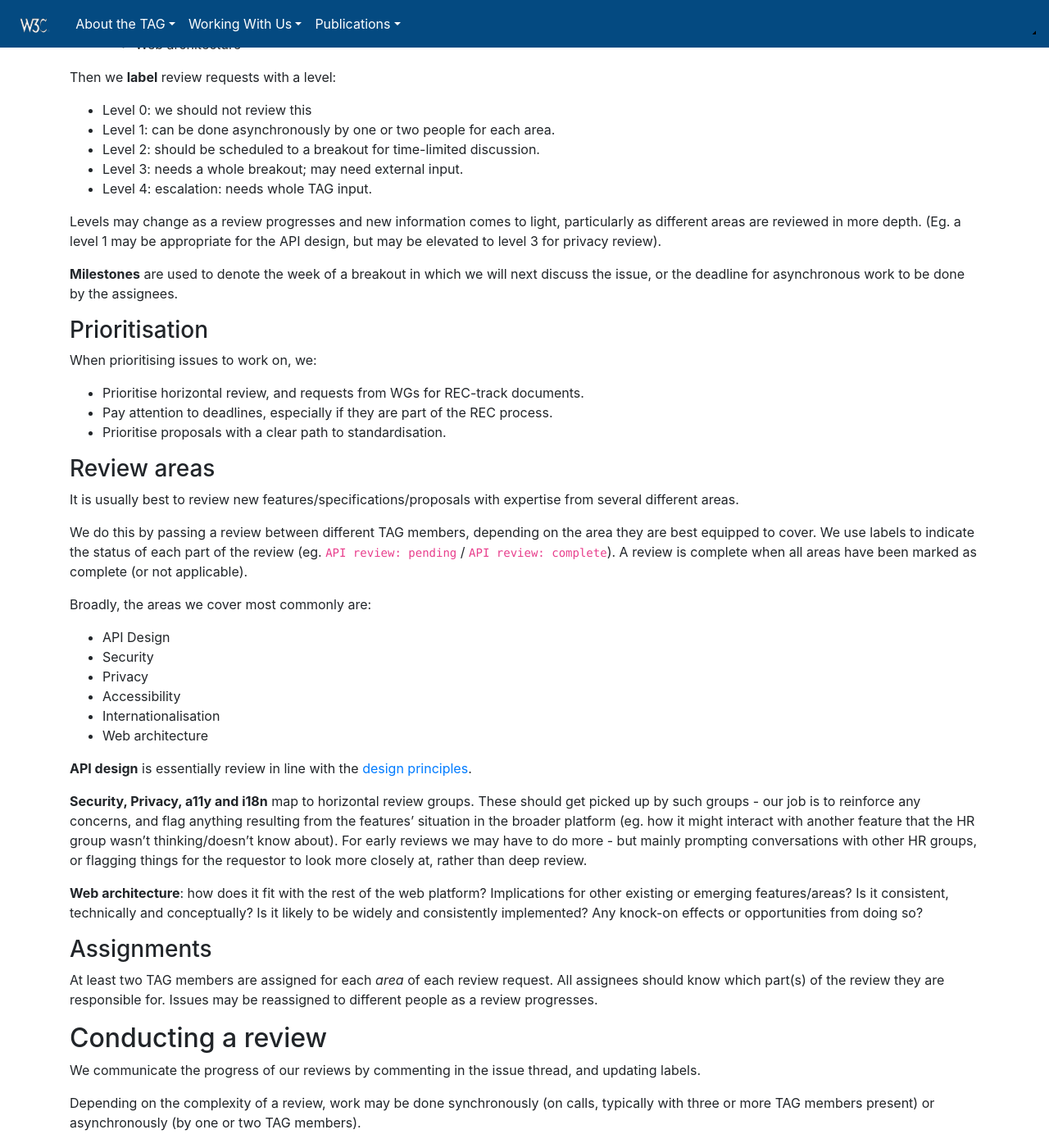
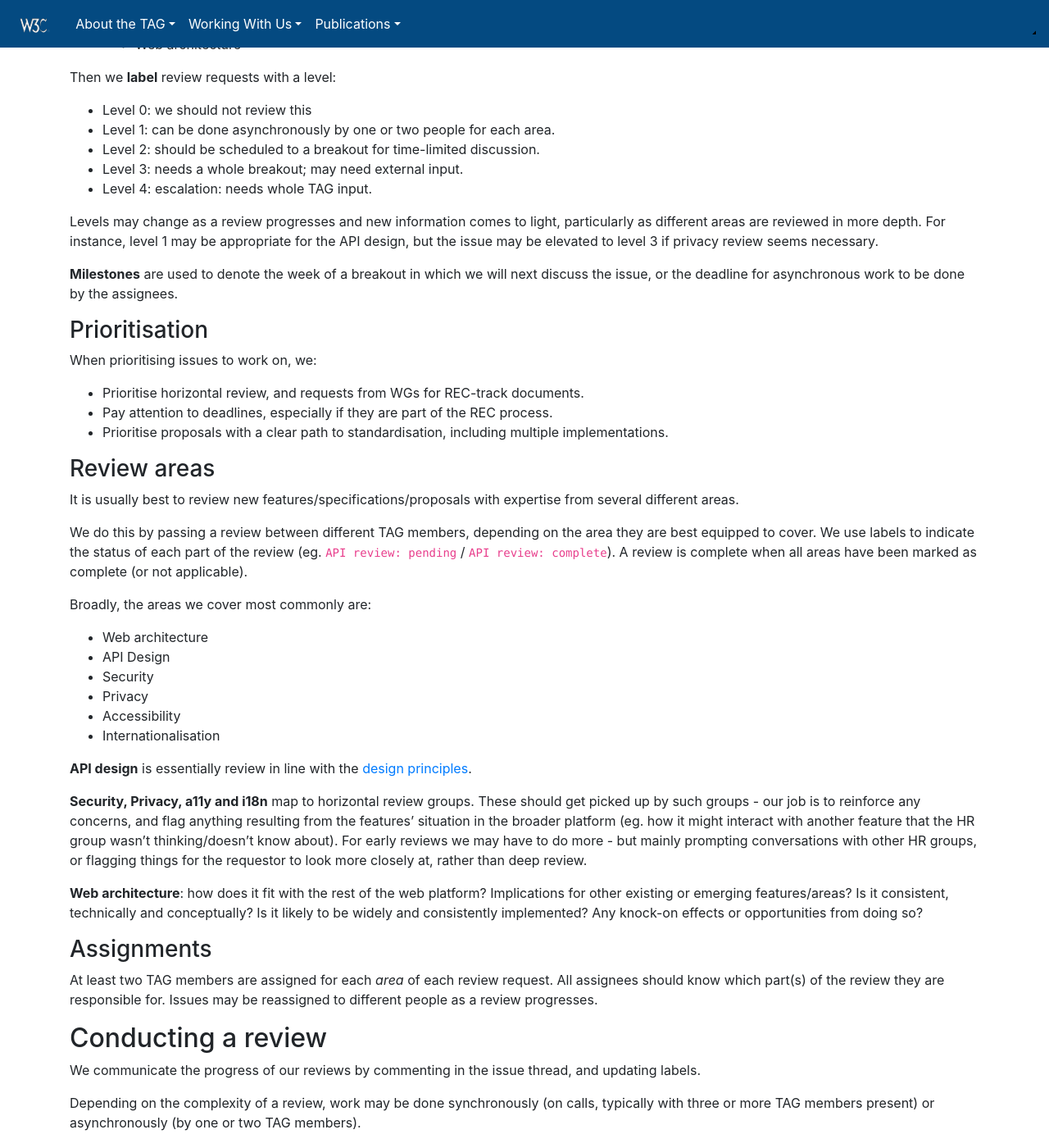
Before and after one commit to w3ctag/tag.w3.org, a Jekyll site: the page built from workmode/design-reviews.md, in a window 1280 px wide and 1400 px high, scrolled down 1236 px. Shown: the whole window at 82% size. Built offline with Jekyll 4.4.1, drawn with Linux system fonts in a browser that asks for light colours; nearby versions of some CDN libraries; library files that are not in the unit come from our copies; some of the changed text lies outside the part shown.

Commit message:
Apply suggestions from code review
Co-authored-by: Martin Thomson <mt@lowentropy.net>

```diff
--- a/workmode/design-reviews.md
+++ b/workmode/design-reviews.md
@@ -60,7 +60,7 @@ Then we **label** review requests with a level:
 * Level 3: needs a whole breakout; may need external input.
 * Level 4: escalation: needs whole TAG input.
 
-Levels may change as a review progresses and new information comes to light, particularly as different areas are reviewed in more depth. (Eg. a level 1 may be appropriate for the API design, but may be elevated to level 3 for privacy review).
+Levels may change as a review progresses and new information comes to light, particularly as different areas are reviewed in more depth. For instance, level 1 may be appropriate for the API design, but the issue may be elevated to level 3 if privacy review seems necessary.
 
 **Milestones** are used to denote the week of a breakout in which we will next discuss the issue, or the deadline for asynchronous work to be done by the assignees.
 
@@ -70,7 +70,7 @@ When prioritising issues to work on, we:
 
 * Prioritise horizontal review, and requests from WGs for REC-track documents.
 * Pay attention to deadlines, especially if they are part of the REC process.
-* Prioritise proposals with a clear path to standardisation.
+* Prioritise proposals with a clear path to standardisation, including multiple implementations.
 
 ### Review areas
 
@@ -80,12 +80,12 @@ We do this by passing a review between different TAG members, depending on the a
 
 Broadly, the areas we cover most commonly are:
 
+* Web architecture
 * API Design
 * Security
 * Privacy
 * Accessibility
 * Internationalisation
-* Web architecture
 
 **API design** is essentially review in line with the [design principles](https://www.w3.org/TR/design-principles/).
 
```
Also changed, not shown: other parts of workmode/design-reviews.md (+4 -4 lines).
